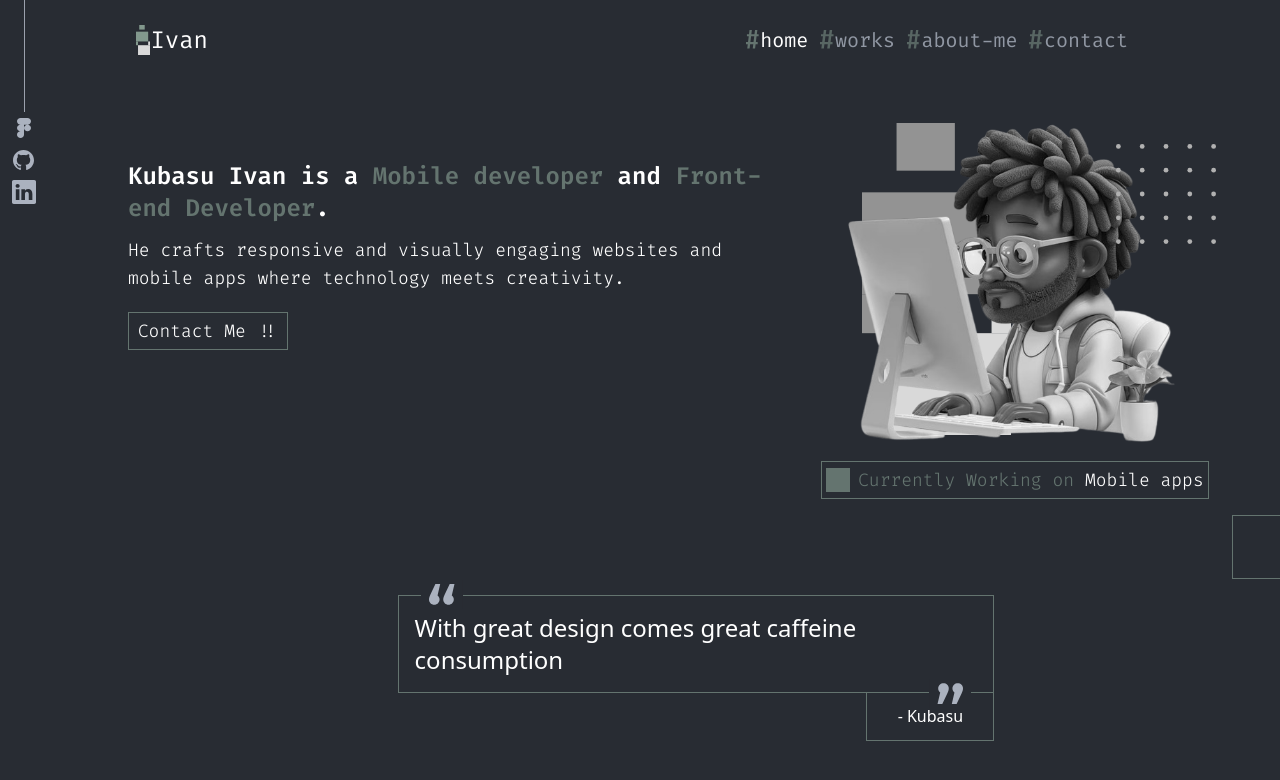
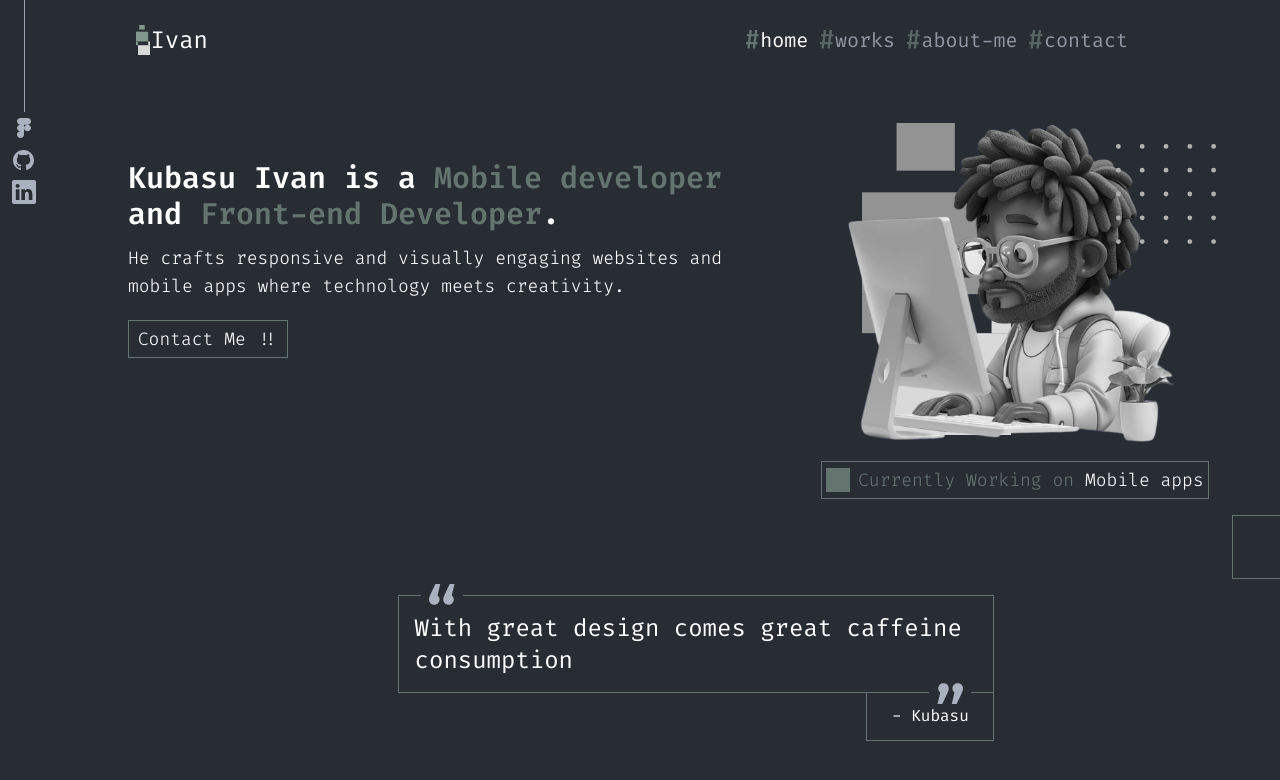
Before and after one commit to KubasuIvanSakwa/kubasuivansakwaprofilev2, a React (Vite) app: page / in a window 1280 px wide. Shown: the top 780 px of the page. Built offline with nearby package versions, Linux system fonts and the light colour scheme.

Commit message:
chore:projects header

```diff
--- a/src/Pages/Home.jsx
+++ b/src/Pages/Home.jsx
@@ -4,13 +4,16 @@ import heroImage from '../assets/images/hero.png'
 import logoImage from '../assets/icons/logo.svg'
 import Dots from '../assets/icons/Dots.svg'
 import Quote from '../assets/icons/quote.svg'
+import Next from '../assets/icons/next.svg'
+import Hash from '../assets/icons/hash.svg'
 
 function Home() {
   return (
     <section className='relative'>
-      <section className='mt-[5rem] flex lg:flex-row md:flex-row flex-col'>
+      {/* Hero */}
+      <section className='lg:mt-[5rem] md:mt-[5rem] mt-[1rem] flex lg:flex-row md:flex-row flex-col'>
         <section className='lg:w-[40rem] md:w-[25rem]'>
-          <p className='text-3xl md:text-2xl fira-code-bold'>
+          <p className='lg:text-3xl md:text-2xl fira-code-bold text-2xl'>
             Kubasu Ivan is a <span className='text-darktext'>Mobile developer</span> and <span className='text-darktext'>Front-end Developer</span>.
           </p>
           <p className='fira-code-light lg:text-lg mt-3'>
@@ -32,6 +35,7 @@ function Home() {
         </section>
       </section>
 
+      {/* quote */}
       <section className='w-full flex items-center lg:mt-[5rem] mt-[5rem] relative flex-col '>
         <section className='border border-darktext lg:p-4 md:p-4 pt-3 pb-3 pl-[0.4rem] pr-[0.4rem] relative lg:w-[37.3rem] md:w-[30rem] w-fit mt-[1rem]'>
           <div className='bg-bgdark absolute left-[1.4rem] -top-[1rem]'>
@@ -52,6 +56,23 @@ function Home() {
       <div className='border border-darktext w-[10rem] h-[4rem] absolute -right-[8rem] -top-[4rem]'/>
       </section>
 
+      {/* projects */}
+      <section className='relative w-full p-1 mt-[4rem] pr-[3rem] bg-red-500'>
+        <div className='flex items-center justify-between'>
+          <div className='flex items-center'>
+            <div className='flex items-center'>
+              <img src={Hash} alt="" className='w-[1rem] mt-[0.3rem]'/>
+              <p className='text-3xl fira-code-bold'>projects</p>
+            </div>
+            <hr className='w-[30rem] mt-[0.4rem] ml-[0.4rem] border-darktext'/>
+          </div>
+          <div className='flex items-center'>
+            <p>View All</p>
+            <img src={Next} alt="" className='w-[3rem] mb-[0.4rem]'/>
+          </div>
+        </div>
+      </section>
+
     </section>
 
   )
--- a/src/Pages/Layout.jsx
+++ b/src/Pages/Layout.jsx
@@ -8,7 +8,7 @@ function Layout() {
     <section className='bg-bgdark w-full h-[100vh] text-lighttext overflow-x-hidden'>
         <Socials />
         <Nav />
-        <section className='w-full min-h-fit lg:pl-[8rem] md:pl-[8rem] pb-[2rem] pl-[1rem] pr-[1rem]'>
+        <section className='w-full min-h-fit lg:pl-[8rem] md:pl-[8rem] pb-[2rem] pl-[1rem] pr-[1rem] fira-code-default'>
             <Outlet />
         </section>
     </section>
```
Also changed, not shown: src/assets/icons/next.svg (added).
